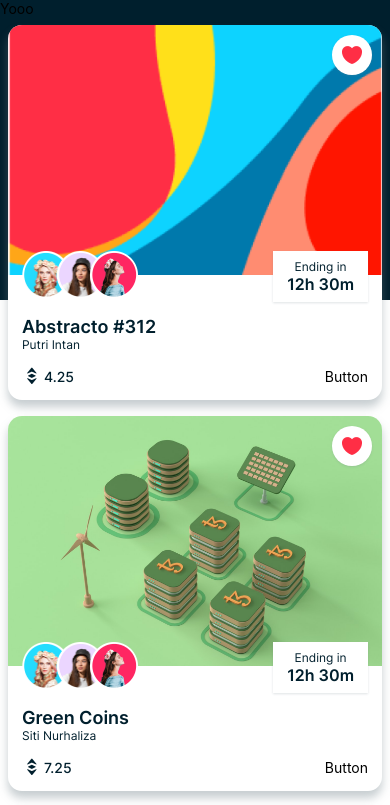
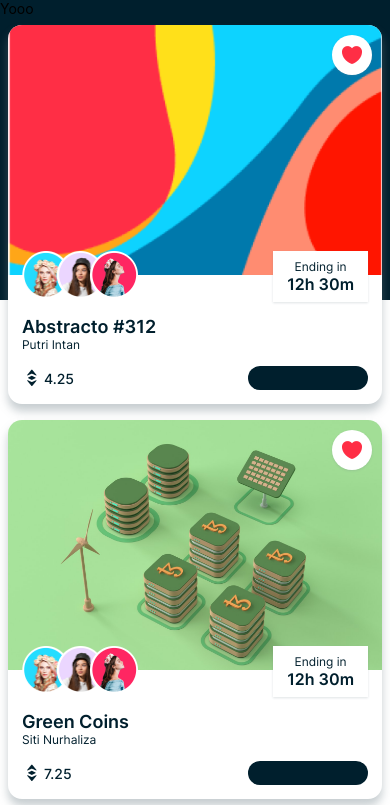
Before and after one commit to PatrikPridal/react_native_app, a React Native app: screen /Home in a window 390 px wide. Shown: the top 805 px of the page. Built offline with nearby package versions, Linux system fonts and the light colour scheme.

Commit message:
rectangle button

```diff
--- a/components/Button.js
+++ b/components/Button.js
@@ -28,10 +28,19 @@ export const CircleButton = ({ imgUrl, handlePress, ...props }) => {
   )
 }
 
-export const RectButton = () => {
+export const RectButton = ({ minWidth, fontSize, handlePress, ...props }) => {
   return (
-    <View>
-      <Text>Button</Text>
-    </View>
+    <TouchableOpacity
+      style={{
+        backgroundColor: COLORS.primary,
+        borderRadius: SIZES.extraLarge,
+        minWidth: minWidth,
+        padding: SIZES.small,
+        ...props,
+      }}
+      onPress={handlePress}
+    >
+
+    </TouchableOpacity>
   )
 }
```
